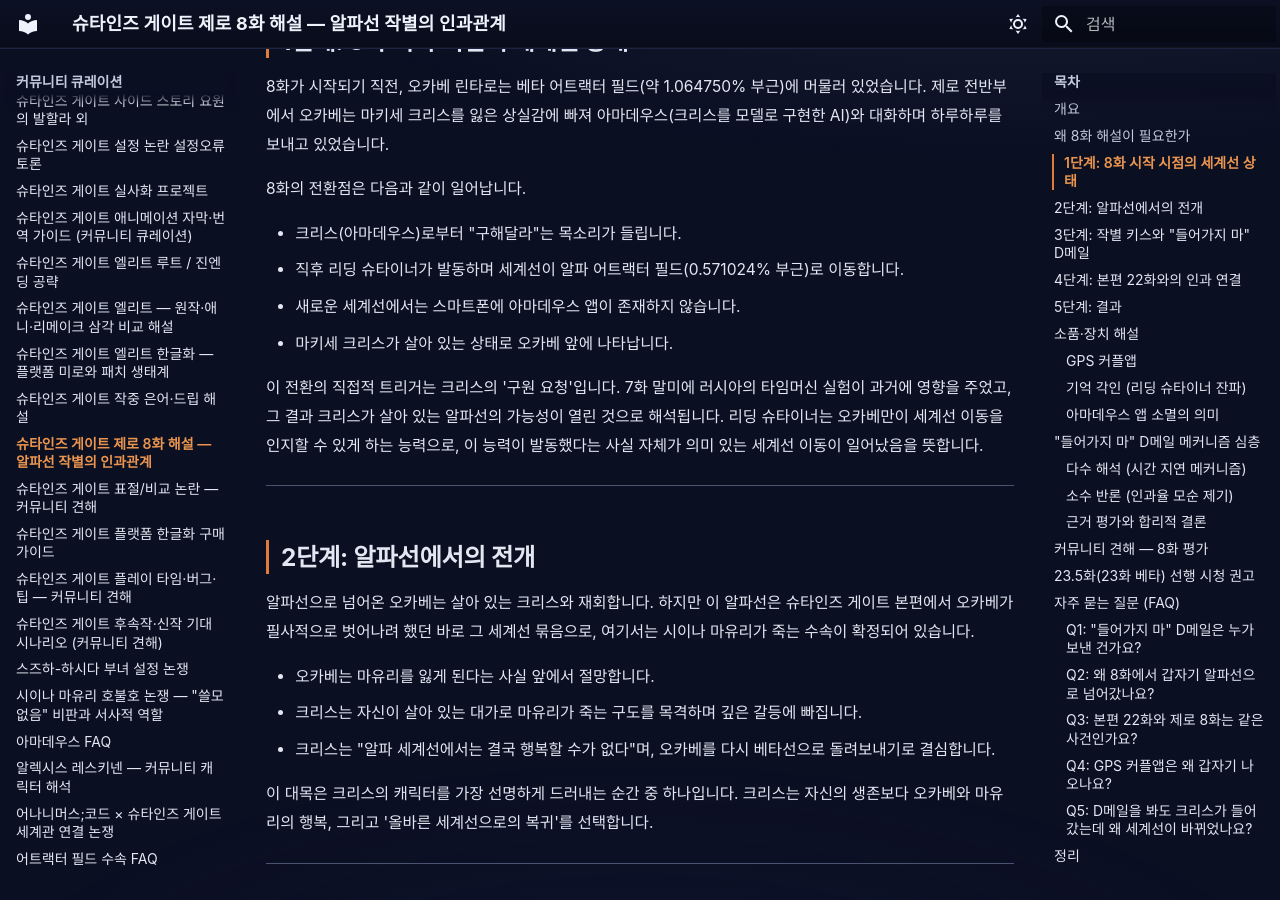
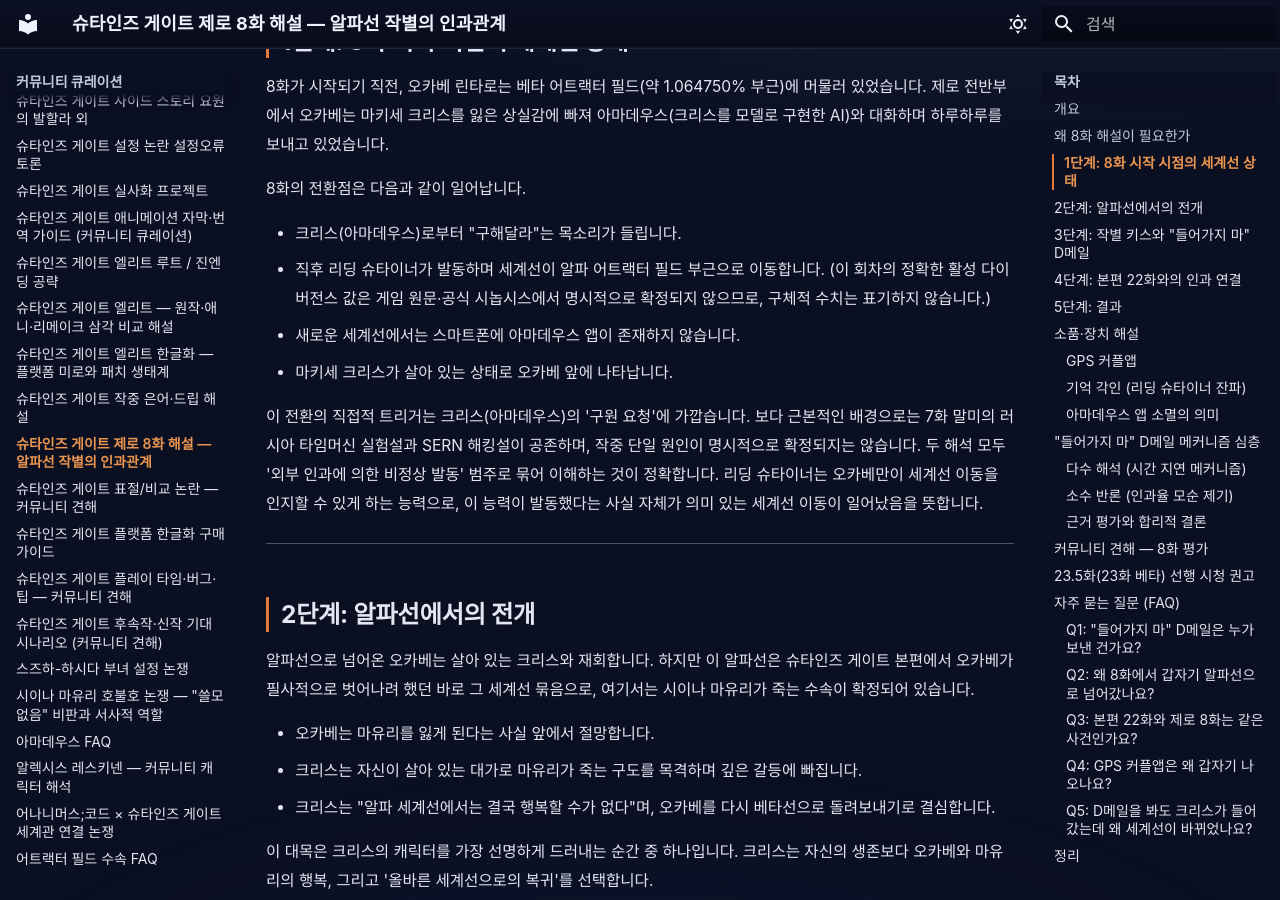
Before and after one commit to sgwiki/sgwiki.github.io, an MkDocs documentation site: the page built from wiki/커뮤니티-큐레이션/슈타인즈-게이트-제로-8화-해설.md, in a window 1280 px wide and 900 px high, scrolled down 1199 px. Built offline with MkDocs 1.6.1 and Material for MkDocs 9.7.7, drawn with Linux system fonts in a browser that asks for light colours; some web fonts are replaced; some of the changed text lies outside the part shown.

Commit message:
fix(wiki): 슈타인즈-게이트-제로-8화-해설 — 미확정 수치와 단일 원인 서술 제거
원문·공식 시놉시스에서 확정되지 않은 다이버전스 값 0.571024% 표기를
빼고, 세계선 이동 트리거를 러시아 타임머신 실험설과 SERN 해킹설이
공존하는 상태로 서술했다.

Co-Authored-By: Claude Opus 5 <noreply@anthropic.com>
Claude-Session: https://claude.ai/code/session_01P59xC2m3pB9hpYUdyfgwc5

```diff
--- a/wiki/커뮤니티-큐레이션/슈타인즈-게이트-제로-8화-해설.md
+++ b/wiki/커뮤니티-큐레이션/슈타인즈-게이트-제로-8화-해설.md
@@ -42,11 +42,11 @@ genre: complex_q
 8화의 전환점은 다음과 같이 일어납니다.
 
 - 크리스(아마데우스)로부터 "구해달라"는 목소리가 들립니다.
-- 직후 리딩 슈타이너가 발동하며 세계선이 알파 어트랙터 필드(0.571024% 부근)로 이동합니다.
+- 직후 리딩 슈타이너가 발동하며 세계선이 알파 어트랙터 필드 부근으로 이동합니다. (이 회차의 정확한 활성 다이버전스 값은 게임 원문·공식 시놉시스에서 명시적으로 확정되지 않으므로, 구체적 수치는 표기하지 않습니다.)
 - 새로운 세계선에서는 스마트폰에 아마데우스 앱이 존재하지 않습니다.
 - 마키세 크리스가 살아 있는 상태로 오카베 앞에 나타납니다.
 
-이 전환의 직접적 트리거는 크리스의 '구원 요청'입니다. 7화 말미에 러시아의 타임머신 실험이 과거에 영향을 주었고, 그 결과 크리스가 살아 있는 알파선의 가능성이 열린 것으로 해석됩니다. 리딩 슈타이너는 오카베만이 세계선 이동을 인지할 수 있게 하는 능력으로, 이 능력이 발동했다는 사실 자체가 의미 있는 세계선 이동이 일어났음을 뜻합니다.
+이 전환의 직접적 트리거는 크리스(아마데우스)의 '구원 요청'에 가깝습니다. 보다 근본적인 배경으로는 7화 말미의 러시아 타임머신 실험설과 SERN 해킹설이 공존하며, 작중 단일 원인이 명시적으로 확정되지는 않습니다. 두 해석 모두 '외부 인과에 의한 비정상 발동' 범주로 묶어 이해하는 것이 정확합니다. 리딩 슈타이너는 오카베만이 세계선 이동을 인지할 수 있게 하는 능력으로, 이 능력이 발동했다는 사실 자체가 의미 있는 세계선 이동이 일어났음을 뜻합니다.
 
 ---
 
@@ -114,7 +114,9 @@ D메일 발송 이후의 결과는 다음과 같습니다.
 
 ### GPS 커플앱
 
-알파선에서 크리스와 오카베의 관계를 암시하는 장치로 등장합니다. 알파선이라는 '크리스가 살아 있는 세계'에서 두 사람이 맺었을 관계의 흔적을 드러내는 것으로, 오카베가 이 세계선에서 잃게 될 것의 상징이기도 합니다. 시청자들이 "갑자기 나와서 의아하다"고 자주 묻는 소품이지만, 장르적 장치로 보면 알파선의 비극을 강화하는 역할을 합니다.
+정본에서 GPS는 단순한 관계 암시 장치가 아니라, 크리스가 오카베의 진짜 정체를 간파하는 **결정적 추리 단서**로 기능합니다. 다른 세계선에서 온 오카베는 GPS가 무엇인지 모른다는 사실 때문에 이쪽 세계선의 오카베와 구별되며, 크리스는 이를 바탕으로 그가 다른 출처의 오카베 린타로임을 짚어냅니다. 앉은 자리(마유리의 자리)와 함께 쓰이는 복선입니다.
+
+커뮤니티에서는 GPS를 추가로 크리스와 오카베의 관계를 암시하는 소품(이른바 '커플앱')으로 읽는 해석도 있습니다. 알파선이라는 '크리스가 살아 있는 세계'에서 두 사람이 맺었을 관계의 흔적으로 보는 시각이며, 오카베가 이 세계선에서 잃게 될 것의 상징이라는 해석도 병존합니다. 추리 단서 기능과 관계 암시 해석은 서로 배치되지 않습니다.
 
 ### 기억 각인 (리딩 슈타이너 잔파)
 
@@ -203,7 +205,7 @@ D메일 발송 이후의 결과는 다음과 같습니다.
 
 ### Q2: 왜 8화에서 갑자기 알파선으로 넘어갔나요?
 
-두 가지 요인이 겹쳤습니다. 첫째, 7화 말미에 러시아의 타임머신 실험이 과거에 영향을 주어 세계선이 흔들렸습니다. 둘째, 크리스(아마데우스)로부터 "구해달라"는 요청이 들려왔고, 이에 따라 리딩 슈타이너가 발동하며 알파선으로 이동했습니다.
+근접한 발동점은 아마데우스 탈취와 그 직후 크리스(아마데우스)의 "구해달라"는 통화입니다. 보다 근본적인 배경으로는 7화 말미의 러시아 타임머신 실험설과 SERN 해킹설이 공존하며, 작중 단일 원인이 명시적으로 확정되지는 않습니다. 정본 에피소드 페이지는 두 해석 모두를 '외부 인과에 의한 비정상 발동'으로 묶어 서술합니다.
 
 ### Q3: 본편 22화와 제로 8화는 같은 사건인가요?
 
```
